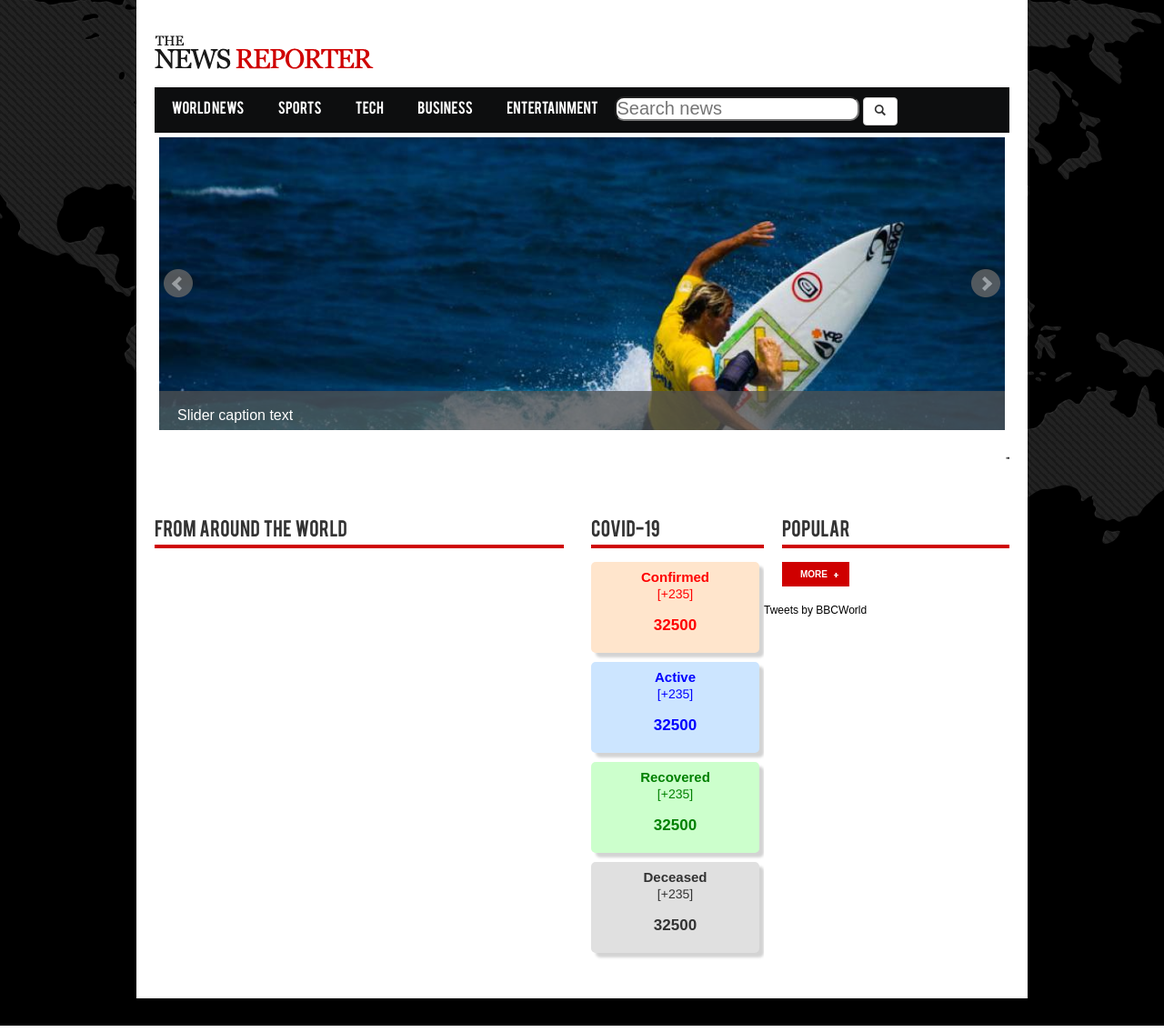
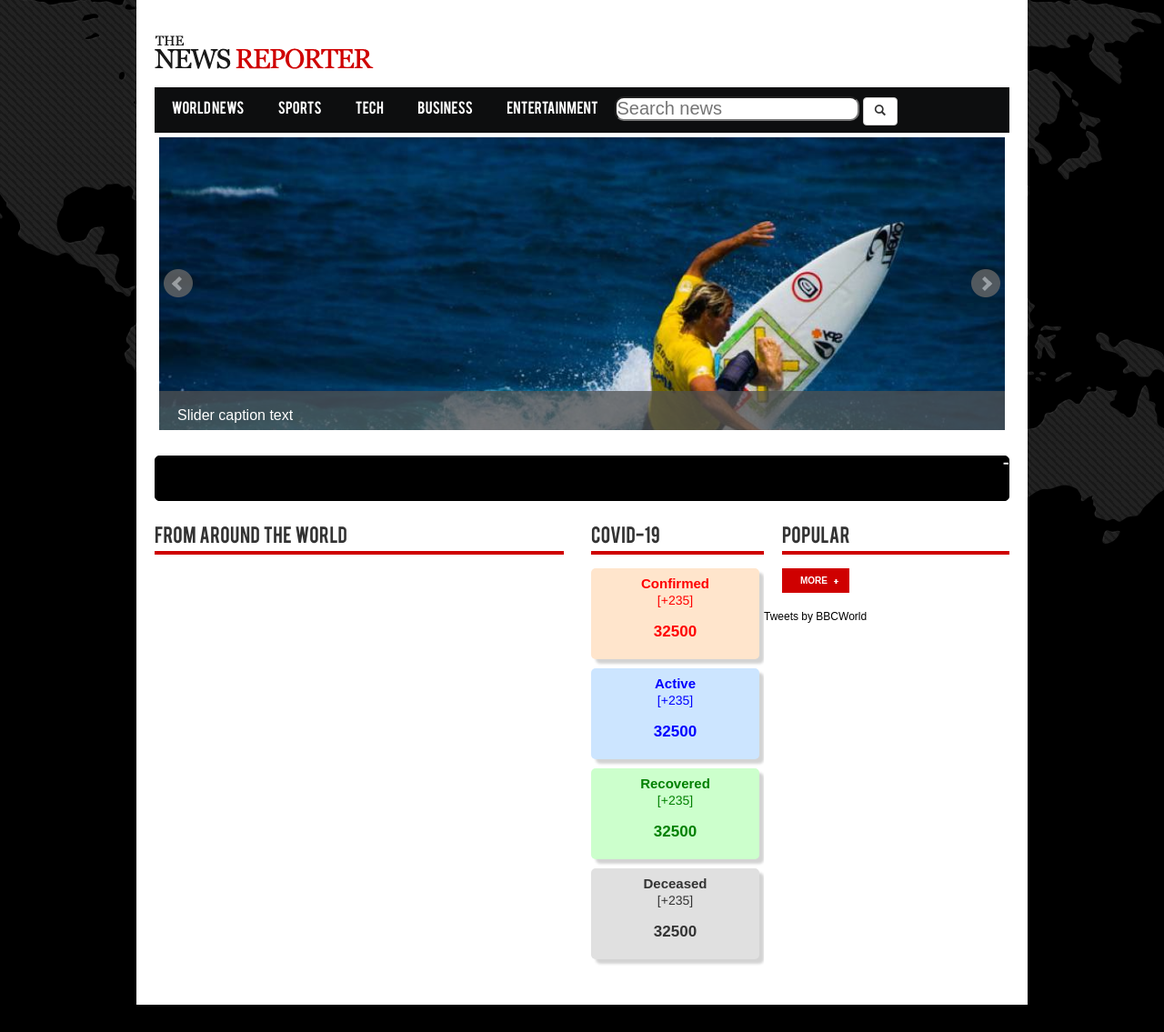
Before and after one commit to havanoor/NewsWebsite, a Django app: page / in a window 1280 px wide. Shown: the part 31-1166 px from the top of the page at 91% size. Run offline with Django 3.2, Linux system fonts and the light colour scheme; data that the repository does not hold is empty; some libraries are stand-ins or nearby versions.

Commit message:
Update style.css

```diff
--- a/News/NewsApp/static/assets/css/style.css
+++ b/News/NewsApp/static/assets/css/style.css
@@ -9,6 +9,13 @@ License: GPL
 License URI: http://www.gnu.org/licenses/gpl-2.0.html
 */
 
+.rolling{
+	margin-top: 5px;
+	border: 1px solid black;
+	border-radius:5px;
+	background-color: black;
+	color: white;
+}
 .card{
 	min-height: 100px;
 	border-radius: 5px;
```
